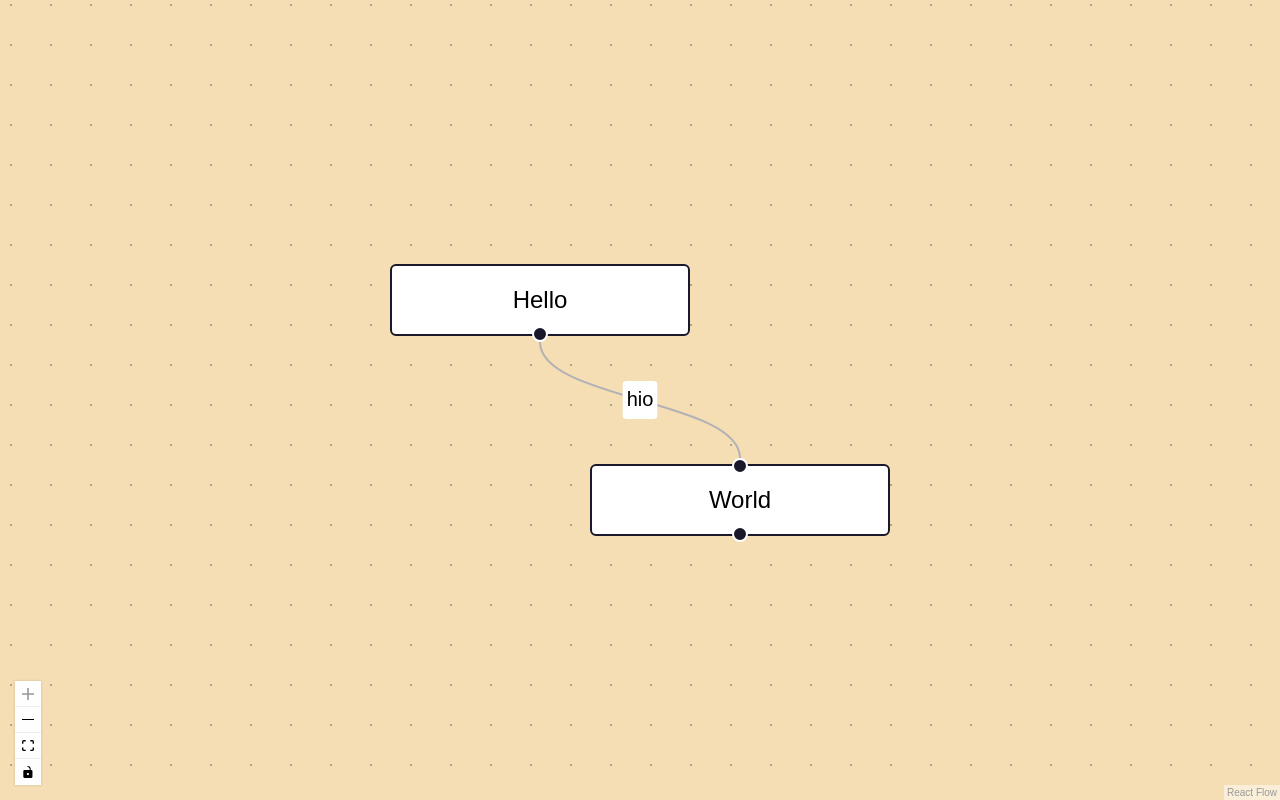
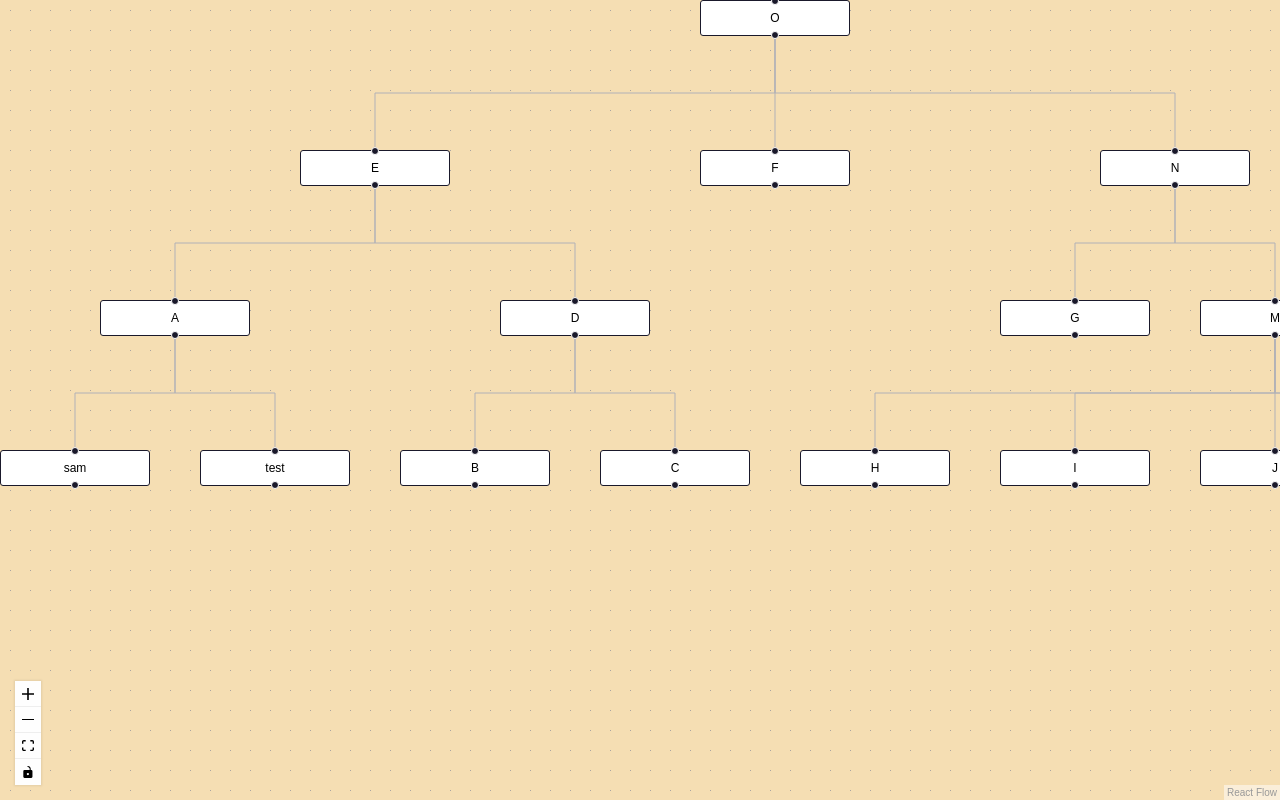
Before and after one commit to repeatyourselfpls/family-tree-v2, a React (Vite) app: page / in a window 1280 px wide. Built offline with nearby package versions, Linux system fonts and the light colour scheme.

Commit message:
anotha day

```diff
--- a/src/App.tsx
+++ b/src/App.tsx
@@ -1,27 +1,10 @@
 import { useCallback, useState } from 'react';
 import { ReactFlow, Background, Controls, applyNodeChanges, applyEdgeChanges, addEdge } from '@xyflow/react';
 import '@xyflow/react/dist/style.css'
-
-const initialNodes = [
-  {
-    id: '1',
-    position: { x: 0, y: 0 },
-    data: { label: 'Hello' },
-    type: 'input',
-  },
-  {
-    id: '2',
-    position: { x: 100, y: 100 },
-    data: { label: 'World' },
-  },
-]
-
-const initialEdges = [
-  { id: '1-2', source: '1', target: '2', label: 'hio', type: 'curve'}
-]
+import { retrieveNodesAndEdges } from './TreeModel/initializeTree';
 
 function App() {
-
+  const { nodes: initialNodes, edges: initialEdges } = retrieveNodesAndEdges()
   const [nodes, setNodes] = useState(initialNodes)
   const [edges, setEdges] = useState(initialEdges)
 
@@ -45,7 +28,6 @@ function App() {
         onNodesChange={onNodesChange}
         onEdgesChange={onEdgesChange}
         onConnect={onConnect}
-        fitView
       >
         <Background bgColor={'wheat'}/>
         <Controls />
--- a/src/TreeModel/TreeNode.ts
+++ b/src/TreeModel/TreeNode.ts
@@ -11,6 +11,8 @@ export class TreeNode {
   mod = 0
   X = 0
   Y = -1
+  positionedX = -1
+  positionedY = -1
 
   constructor(name: string, children: TreeNode[]) {
     this.name = name
--- a/src/TreeModel/initializeTree.ts
+++ b/src/TreeModel/initializeTree.ts
@@ -1,29 +1,57 @@
+import { Edge, Node } from "@xyflow/react"
 import { TreeNode } from "./TreeNode"
 
-function execute(rootNode: TreeNode) {
+const RADIUS = 50
+const SPACING_X = RADIUS * 2 * 2
+const SPACING_Y = 150
+
+export type NodesAndEdges = {
+  nodes: Node[],
+  edges: Edge[]
+}
+
+export function retrieveNodesAndEdges(): NodesAndEdges {
+  const rootNode = O
+  const nodes: Node[] = []
+  const edges: Edge[] = []
 
   TreeNode.initializeNodes(rootNode, null, null, null, 0)
   TreeNode.calculateXMod(rootNode)
   TreeNode.finalizeX(rootNode, 0)
 
-  const traversedNodes = TreeNode.levelOrderTraversal(rootNode)
-  for (const [n, level] of traversedNodes) {
-    console.log(level, n.name, `(${n.X}, ${n.mod})`)
+  const traversedNodes = fitToScreen(TreeNode.levelOrderTraversal(rootNode))
+  for (const n of traversedNodes) {
+    nodes.push(
+      {
+        id: n.name,
+        position: { x: n.positionedX, y: n.positionedY },
+        data: { label: n.name },
+      }
+    )
+
+    if (n.parent) {
+      edges.push(
+        {
+          id: `${n.parent}-${n.name}`,
+          source: n.parent.name,
+          target: n.name,
+          type: 'step',
+        }
+      )
+    }
   }
-  const positionedNodes = fitToScreen(structuredClone(traversedNodes), width, height)
 
+  return {edges, nodes}
 }
 
 function fitToScreen(
   leveledNodes: [TreeNode, number][],
-  width: number,
-  height: number,
 ) {
-  const startX = width / 2 - (leveledNodes[0][0].X * SPACING_X)
-  const startY = 100
+  const startX = 0
+  const startY = 0
   for (const [n, _] of leveledNodes) {
-    n.X = startX + (n.X * SPACING_X)
-    n.Y = startY + (n.Y * SPACING_Y)
+    n.positionedX = startX + (n.X * SPACING_X)
+    n.positionedY = startY + (n.Y * SPACING_Y)
   }
   return leveledNodes.map(([n, ]) => n)
 }
@@ -77,3 +105,24 @@ const HH = new TreeNode("HH", [WE, YI, KT, DN])
 const JW = new TreeNode("JW", [SB, BS, HH, BK])
 
 const TO = new TreeNode("TO", [JW])
+
+//
+
+const B = new TreeNode("B", [])
+const C = new TreeNode("C", [])
+const H = new TreeNode("H", [])
+const I = new TreeNode("I", [])
+const J = new TreeNode("J", [])
+const K = new TreeNode("K", [])
+const L = new TreeNode("L", [])
+
+const A = new TreeNode("A", [new TreeNode("sam", []), new TreeNode("test", [])])
+const D = new TreeNode("D", [B, C])
+const G = new TreeNode("G", [])
+const M = new TreeNode("M", [H, I, J, K, L])
+
+const E = new TreeNode("E", [A, D])
+const F = new TreeNode("F", [])
+const N = new TreeNode("N", [G, M])
+
+const O = new TreeNode("O", [E, F, N])
```
Also changed, not shown: src/EditableNode.tsx (added, +27 -0 lines), 1 other file (tests, documents, lock files or other folders).
